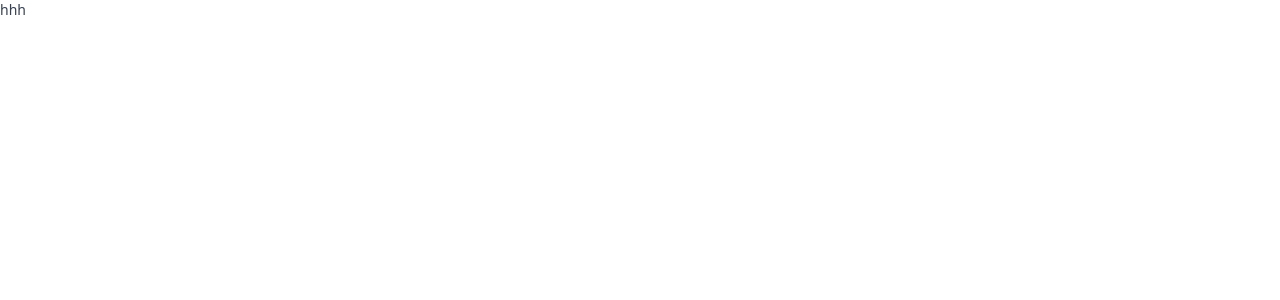
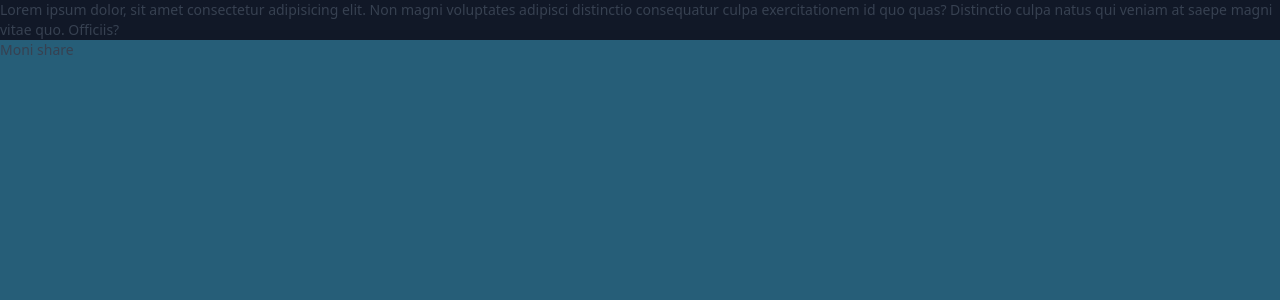
Before and after one commit to uwingabirejoselyne/monishare-reca-, a React (Vite) app: page /user in a window 1280 px wide. Before the commit this address had no page. Shown: the top 300 px of the page. Built offline with nearby package versions, Linux system fonts and the light colour scheme; the HTML template or start-up script is replaced by a standard one; what axios-hooks would draw is missing.

Commit message:
making navigation

```diff
--- a/src/App.tsx
+++ b/src/App.tsx
@@ -1,11 +1,13 @@
 import { configure } from 'axios-hooks'
 import Layout from './components/Layout'
+import ProtectedRoutes from './Routes/ProtectedRoutes'
 import {
   RouterProvider,
   createBrowserRouter,
   createRoutesFromElements,
   Route,
 } from 'react-router-dom'
+import Home from './pages/Home'
 
 // Configure axios hooks
 // Do not delete this if you want to use the provided API hooks in src/hooks
@@ -15,7 +17,13 @@ configure({
   },
 })
 const router = createBrowserRouter(
-  createRoutesFromElements(<Route element={<Layout />} errorElement={'hhh'}></Route>),
+  createRoutesFromElements(
+    <Route element={<Layout />} errorElement={'hhh'}>
+      <Route path="user" element={<ProtectedRoutes />}>
+        <Route index element={<Home />} />
+      </Route>
+    </Route>,
+  ),
 )
 
 export default function App() {
--- /dev/null
+++ b/src/Routes/ProtectedRoutes.tsx
@@ -0,0 +1,11 @@
+import { Outlet } from 'react-router-dom'
+import Navigation from '../components/Navigation'
+
+const ProtectedRoutes = () => (
+  <>
+    <Navigation />
+    <Outlet />
+  </>
+)
+
+export default ProtectedRoutes
--- a/src/components/Navigation.tsx
+++ b/src/components/Navigation.tsx
@@ -1,17 +1,8 @@
-import CarsIcon from '../assets/CarsIcon'
-import ProfileIcon from '../assets/ProfileIcon'
-
 const Navigation = () => (
-  <div>
-    <div>
-      <h2>Menu</h2>
-    </div>
-    <div>
-      <CarsIcon />
-    </div>
-    <div>
-      <ProfileIcon />
-    </div>
+  <div className="bg-indigo-tertiary">
+    Lorem ipsum dolor, sit amet consectetur adipisicing elit. Non magni voluptates adipisci
+    distinctio consequatur culpa exercitationem id quo quas? Distinctio culpa natus qui veniam at
+    saepe magni vitae quo. Officiis?
   </div>
 )
 
--- /dev/null
+++ b/src/pages/Home.tsx
@@ -0,0 +1,7 @@
+const Home = () => (
+  <div>
+    <h1>Moni share</h1>
+  </div>
+)
+
+export default Home
```
